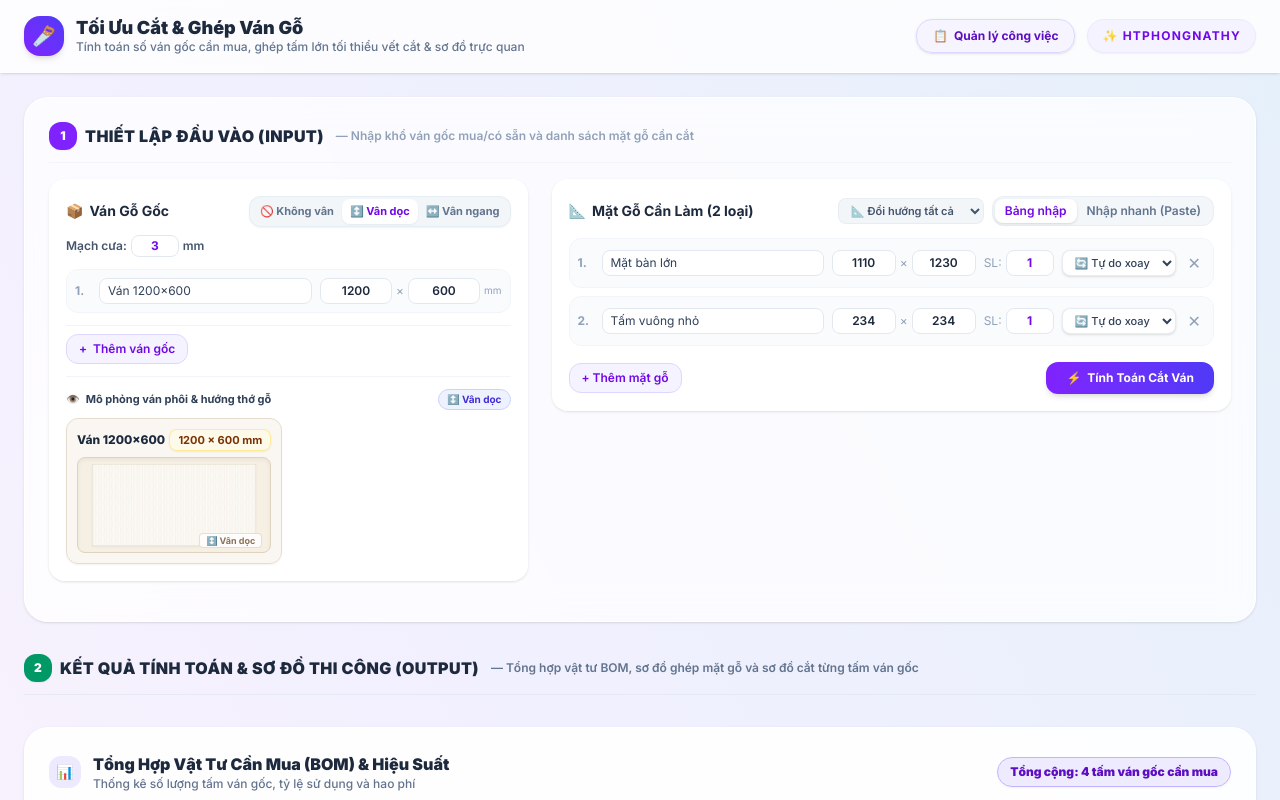
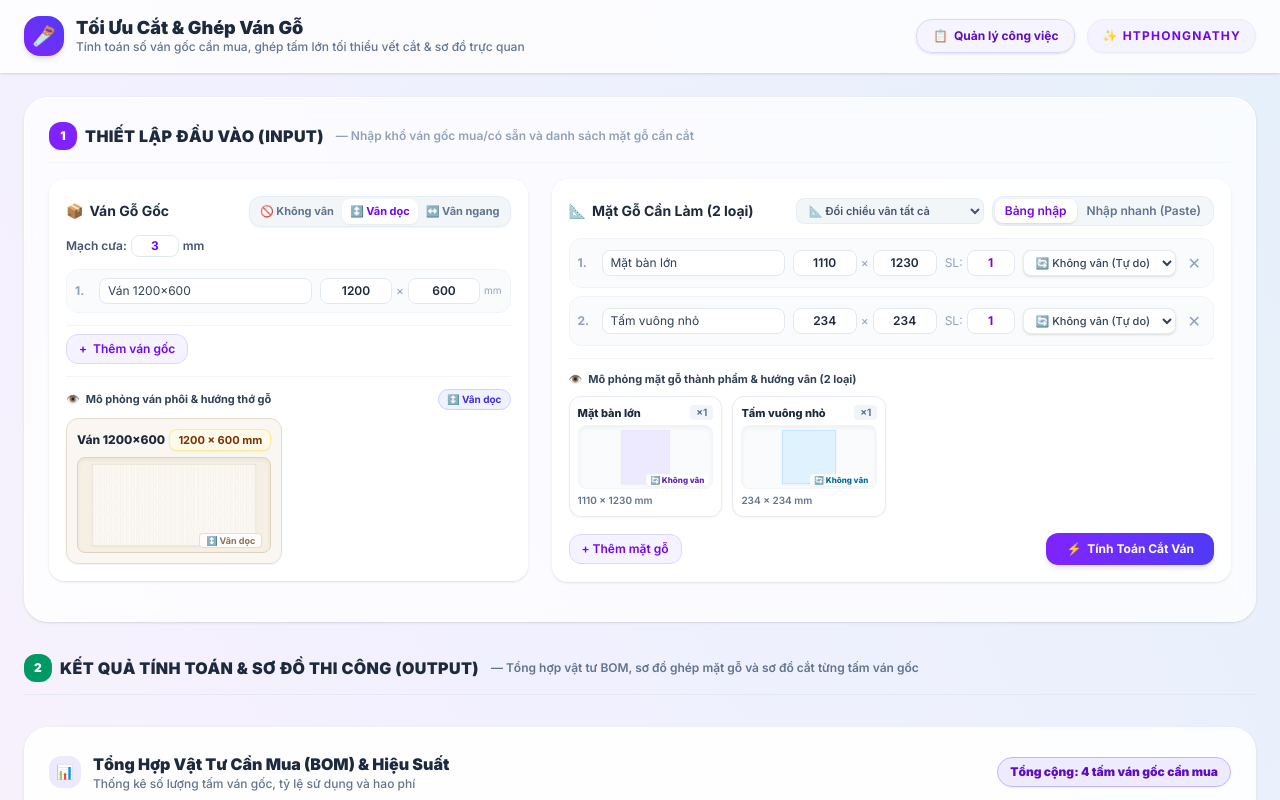
Before and after one commit to htphong0909/TaskManagementWeb, a Next.js app: page /wood-cut in a window 1280 px wide. Shown: the top 800 px of the page. Built offline with nearby package versions, Linux system fonts and the light colour scheme.

Commit message:
feat(wood-cut): add real-time required pieces visualizer and grain controls

```diff
--- a/src/components/wood-cut/RequiredPiecesForm.tsx
+++ b/src/components/wood-cut/RequiredPiecesForm.tsx
@@ -1,17 +1,19 @@
 "use client";
 
 import React, { useState } from "react";
-import { RequiredPieceInput, PieceOrientation } from "@/types/woodCut";
+import { RequiredPieceInput, PieceOrientation, WoodGrain } from "@/types/woodCut";
 import { parseRequiredPiecesText, formatPiecesToText } from "@/lib/woodCutParser";
 import NumericInput from "./NumericInput";
+import RequiredPiecesVisualizer from "./RequiredPiecesVisualizer";
 
 interface Props {
   pieces: RequiredPieceInput[];
   setPieces: (pieces: RequiredPieceInput[]) => void;
   onCalculate: () => void;
+  stockGrain?: WoodGrain;
 }
 
-export default function RequiredPiecesForm({ pieces, setPieces, onCalculate }: Props) {
+export default function RequiredPiecesForm({ pieces, setPieces, onCalculate, stockGrain = "vertical" }: Props) {
   const [mode, setMode] = useState<"table" | "batch">("table");
   const [batchText, setBatchText] = useState("");
   const [batchErrors, setBatchErrors] = useState<string[]>([]);
@@ -26,8 +28,9 @@ export default function RequiredPiecesForm({ pieces, setPieces, onCalculate }: P
         length: 500,
         width: 300,
         quantity: 1,
-        orientation: "auto",
-        allowRotation: true,
+        grain: stockGrain === "none" ? "none" : "vertical",
+        orientation: stockGrain === "none" ? "auto" : "vertical",
+        allowRotation: stockGrain === "none",
       },
     ]);
   };
@@ -60,12 +63,13 @@ export default function RequiredPiecesForm({ pieces, setPieces, onCalculate }: P
     setMode("batch");
   };
 
-  const handleSetAllOrientation = (orient: PieceOrientation) => {
+  const handleSetAllGrain = (grain: WoodGrain) => {
     setPieces(
       pieces.map((p) => ({
         ...p,
-        orientation: orient,
-        allowRotation: orient === "auto",
+        grain: grain,
+        orientation: grain === "vertical" ? "vertical" : grain === "horizontal" ? "horizontal" : "auto",
+        allowRotation: grain === "none",
       }))
     );
   };
@@ -80,21 +84,22 @@ export default function RequiredPiecesForm({ pieces, setPieces, onCalculate }: P
         <div className="flex items-center gap-2 flex-wrap sm:flex-nowrap">
           {mode === "table" && pieces.length > 0 && (
             <select
+              disabled={stockGrain === "none"}
               onChange={(e) => {
                 if (e.target.value) {
-                  handleSetAllOrientation(e.target.value as PieceOrientation);
+                  handleSetAllGrain(e.target.value as WoodGrain);
                   e.target.value = "";
                 }
               }}
               defaultValue=""
               aria-label="Đặt hướng cho tất cả"
-              className="text-[11px] font-semibold text-slate-600 hover:text-violet-700 bg-slate-100/90 hover:bg-slate-200/80 px-2 py-1 rounded-lg transition-all border border-slate-200/60 outline-none cursor-pointer"
-              title="Đặt hướng cho tất cả các tấm"
+              className="text-[11px] font-semibold text-slate-600 hover:text-violet-700 bg-slate-100/90 hover:bg-slate-200/80 px-2 py-1 rounded-lg transition-all border border-slate-200/60 outline-none cursor-pointer disabled:opacity-50 disabled:cursor-not-allowed"
+              title={stockGrain === "none" ? "Ván gốc không có vân (tất cả tấm tự do xoay)" : "Đặt hướng vân cho tất cả các tấm"}
             >
-              <option value="" disabled>📐 Đổi hướng tất cả</option>
-              <option value="auto">🔄 Tất cả tự do xoay</option>
-              <option value="vertical">↕️ Tất cả để dọc</option>
-              <option value="horizontal">↔️ Tất cả để ngang</option>
+              <option value="" disabled>📐 Đổi chiều vân tất cả</option>
+              <option value="vertical">↕️ Tất cả vân dọc</option>
+              <option value="horizontal">↔️ Tất cả vân ngang</option>
+              <option value="none">🔄 Tất cả không vân (Tự do)</option>
             </select>
           )}
           <div className="flex items-center bg-slate-100/80 p-0.5 rounded-xl border border-slate-200/60">
@@ -207,23 +212,29 @@ export default function RequiredPiecesForm({ pieces, setPieces, onCalculate }: P
                 />
               </div>
 
-              {/* 3-Way Orientation Dropdown (Option A) */}
+              {/* 3-Way Grain Dropdown */}
               <select
-                value={p.orientation || (p.allowRotation === false ? "vertical" : "auto")}
+                value={
+                  stockGrain === "none"
+                    ? "none"
+                    : (p.grain ?? (p.orientation === "horizontal" ? "horizontal" : p.orientation === "vertical" ? "vertical" : "none"))
+                }
+                disabled={stockGrain === "none"}
                 onChange={(e) => {
-                  const orient = e.target.value as PieceOrientation;
+                  const g = e.target.value as WoodGrain;
                   handleUpdateMultiple(p.id, {
-                    orientation: orient,
-                    allowRotation: orient === "auto",
+                    grain: g,
+                    orientation: g === "vertical" ? "vertical" : g === "horizontal" ? "horizontal" : "auto",
+                    allowRotation: g === "none",
                   });
                 }}
                 aria-label={`Hướng đặt ${p.name}`}
-                className="text-[11px] font-medium text-slate-700 bg-white px-2 py-1 rounded-lg border border-slate-200/80 outline-none focus:border-violet-400 cursor-pointer shadow-sm"
-                title="Định hướng đặt tấm trên ván (để dọc, để ngang hoặc tự do xoay)"
+                className="text-[11px] font-medium text-slate-700 bg-white px-2 py-1 rounded-lg border border-slate-200/80 outline-none focus:border-violet-400 cursor-pointer shadow-sm disabled:bg-slate-100 disabled:text-slate-400 disabled:cursor-not-allowed"
+                title={stockGrain === "none" ? "Ván gốc không có vân (chi tiết tự do xoay)" : "Chọn chiều vân của chi tiết"}
               >
-                <option value="auto">🔄 Tự do xoay</option>
-                <option value="vertical">↕️ Để dọc</option>
-                <option value="horizontal">↔️ Để ngang</option>
+                <option value="vertical">↕️ Vân dọc</option>
+                <option value="horizontal">↔️ Vân ngang</option>
+                <option value="none">🔄 Không vân (Tự do)</option>
               </select>
 
               {pieces.length > 1 && (
@@ -238,6 +249,9 @@ export default function RequiredPiecesForm({ pieces, setPieces, onCalculate }: P
               )}
             </div>
           ))}
+
+          {/* Khu vực Visualize Mặt Gỗ Cần Làm */}
+          <RequiredPiecesVisualizer pieces={pieces} stockGrain={stockGrain} />
 
           <div className="flex items-center justify-between pt-2">
             <button
--- /dev/null
+++ b/src/components/wood-cut/RequiredPiecesVisualizer.tsx
@@ -0,0 +1,147 @@
+"use client";
+
+import React from "react";
+import { RequiredPieceInput, WoodGrain } from "@/types/woodCut";
+
+const PASTEL_COLORS = [
+  { bg: "#ede9fe", border: "#c4b5fd", text: "#5b21b6", stroke: "#8b5cf6" }, // violet
+  { bg: "#e0f2fe", border: "#7dd3fc", text: "#0369a1", stroke: "#0284c7" }, // sky
+  { bg: "#d1fae5", border: "#6ee7b7", text: "#047857", stroke: "#059669" }, // emerald
+  { bg: "#fef3c7", border: "#fcd34d", text: "#b45309", stroke: "#d97706" }, // amber
+  { bg: "#fce7f3", border: "#f9a8d4", text: "#be185d", stroke: "#db2777" }, // pink
+  { bg: "#e0e7ff", border: "#a5b4fc", text: "#3730a3", stroke: "#4f46e5" }, // indigo
+  { bg: "#ccfbf1", border: "#5eead4", text: "#0f766e", stroke: "#0d9488" }, // teal
+  { bg: "#ffedd5", border: "#fdba74", text: "#c2410c", stroke: "#ea580c" }, // orange
+  { bg: "#ecfccb", border: "#bef264", text: "#4d7c0f", stroke: "#65a30d" }, // lime
+];
+
+interface Props {
+  pieces: RequiredPieceInput[];
+  stockGrain: WoodGrain;
+}
+
+export default function RequiredPiecesVisualizer({ pieces, stockGrain }: Props) {
+  if (!pieces || pieces.length === 0) return null;
+
+  return (
+    <div className="mt-3 pt-3 border-t border-slate-100">
+      <div className="flex items-center justify-between mb-2">
+        <span className="text-[11px] font-bold text-slate-700 flex items-center gap-1.5">
+          <span>👁️</span> Mô phỏng mặt gỗ thành phẩm & hướng vân ({pieces.length} loại)
+        </span>
+        {stockGrain === "none" && (
+          <span className="text-[10px] font-semibold text-amber-700 bg-amber-50 border border-amber-200 px-2 py-0.5 rounded-full">
+            ⚠️ Ván phôi không vân $\to$ Các mặt gỗ tự do xoay
+          </span>
+        )}
+      </div>
+
+      <div className="grid grid-cols-2 sm:grid-cols-3 md:grid-cols-4 gap-2.5">
+        {pieces.map((p, idx) => {
+          const colorTheme = PASTEL_COLORS[idx % PASTEL_COLORS.length];
+          const rawGrain: WoodGrain =
+            p.grain || (p.orientation === "vertical" ? "vertical" : p.orientation === "horizontal" ? "horizontal" : "none");
+          const effectiveGrain: WoodGrain = stockGrain === "none" ? "none" : rawGrain;
+          const patternId = `piece-grain-pattern-${p.id}-${effectiveGrain}`;
+
+          return (
+            <div
+              key={p.id}
+              className="bg-white/80 backdrop-blur-xs border border-slate-200/80 rounded-xl p-2 flex flex-col justify-between shadow-xs hover:border-violet-300 transition-all group"
+            >
+              <div className="flex items-center justify-between mb-1 text-[11px]">
+                <span className="font-extrabold text-slate-800 truncate max-w-[90px] group-hover:text-violet-700 transition-colors" title={p.name}>
+                  {p.name || `Tấm ${idx + 1}`}
+                </span>
+                <span className="font-bold text-slate-500 text-[10px] bg-slate-100 px-1.5 py-0.2 rounded">
+                  ×{p.quantity}
+                </span>
+              </div>
+
+              {/* Khung SVG đúng tỉ lệ */}
+              <div className="w-full h-16 bg-slate-50/80 rounded-lg border border-slate-100 overflow-hidden flex items-center justify-center p-1 relative shadow-inner">
+                <svg
+                  viewBox={`0 0 ${p.length} ${p.width}`}
+                  className="max-h-full max-w-full drop-shadow-xs select-none"
+                >
+                  <defs>
+                    {effectiveGrain === "horizontal" && (
+                      <pattern
+                        id={patternId}
+                        width="60"
+                        height="30"
+                        patternUnits="userSpaceOnUse"
+                      >
+                        <path
+                          d="M0 8 Q30 3 60 8 M0 20 Q30 25 60 20"
+                          fill="none"
+                          stroke={colorTheme.stroke}
+                          strokeWidth="1.2"
+                          strokeOpacity="0.5"
+                        />
+                      </pattern>
+                    )}
+                    {effectiveGrain === "vertical" && (
+                      <pattern
+                        id={patternId}
+                        width="30"
+                        height="60"
+                        patternUnits="userSpaceOnUse"
+                      >
+                        <path
+                          d="M8 0 Q3 30 8 60 M20 0 Q25 30 20 60"
+                          fill="none"
+                          stroke={colorTheme.stroke}
+                          strokeWidth="1.2"
+                          strokeOpacity="0.5"
+                        />
+                      </pattern>
+                    )}
+                  </defs>
+
+                  <rect
+                    x="0"
+                    y="0"
+                    width={p.length}
+                    height={p.width}
+                    fill={colorTheme.bg}
+                    stroke={colorTheme.border}
+                    strokeWidth="2.5"
+                    rx="4"
+                  />
+
+                  {effectiveGrain !== "none" && (
+                    <rect
+                      x="0"
+                      y="0"
+                      width={p.length}
+                      height={p.width}
+                      fill={`url(#${patternId})`}
+                      rx="4"
+                    />
+                  )}
+                </svg>
+
+                {/* Badge trạng thái vân ở góc */}
+                <span
+                  className="absolute bottom-0.5 right-1 text-[8px] font-extrabold px-1 rounded shadow-xs"
+                  style={{ backgroundColor: "rgba(255,255,255,0.85)", color: colorTheme.text }}
+                >
+                  {effectiveGrain === "horizontal"
+                    ? "↔️ Vân ngang"
+                    : effectiveGrain === "vertical"
+                    ? "↕️ Vân dọc"
+                    : "🔄 Không vân"}
+                </span>
+              </div>
+
+              <div className="mt-1 flex items-center justify-between text-[10px] text-slate-500 font-semibold">
+                <span>{p.length} × {p.width} mm</span>
+              </div>
+            </div>
+          );
+        })}
+      </div>
+    </div>
+  );
+}
```
Also changed, not shown: 2 other files (tests, documents, lock files or other folders).
